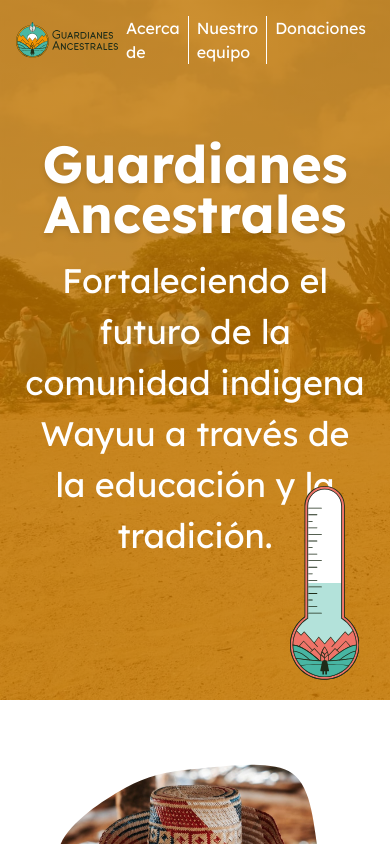
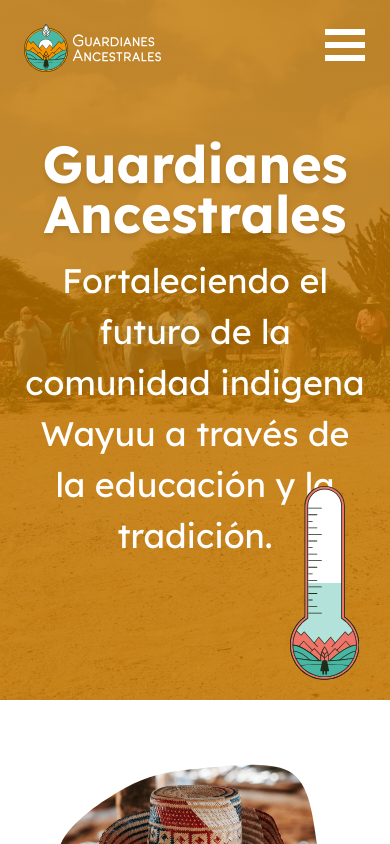
Before and after one commit to guardianes-ancestrales/website, a React (Vite) app: page / in a window 390 px wide. Shown: the top 844 px of the page. Built offline with nearby package versions, Linux system fonts and the light colour scheme; a web font is replaced by a local one.

Commit message:
add mobile navigation

```diff
--- a/src/components/donate/donate.tsx
+++ b/src/components/donate/donate.tsx
@@ -34,8 +34,8 @@ export const Donate = (): JSX.Element => {
         <div className="donate__list">
           {donationList.map((element, index) => {
             return (
-              <div className="donate__list-item-container">
-                <div className="donate__list-item" key={index}>
+              <div className="donate__list-item-container" key={index}>
+                <div className="donate__list-item">
                   <h3 className="donate__list-item-title">
                     <span className="donate__list-item-title-decor" />
                     {element.title}
--- a/src/components/faq/faq.tsx
+++ b/src/components/faq/faq.tsx
@@ -7,6 +7,9 @@ import {
 import "./faq.scss";
 
 export const Faq = (): JSX.Element => {
+  const content = {
+    title: "Preguntas frecuentes",
+  };
   const faqItems = [
     {
       title: "¿A dónde puedo enviar las donaciones?",
@@ -49,8 +52,8 @@ export const Faq = (): JSX.Element => {
   ];
 
   return (
-    <section className="faq">
-      <h2 className="faq__title">FAQ</h2>
+    <section className="faq" id="faq">
+      <h2 className="faq__title">{content.title}</h2>
       <Accordion className="faq__container" type="single" collapsible>
         {faqItems.map((item, index) => {
           return (
--- a/src/components/navbar/navbar.scss
+++ b/src/components/navbar/navbar.scss
@@ -1,6 +1,7 @@
-@import "../../styles/variables";
+@import "../../styles/mixins";
 
 .navbar {
+  @apply p-6 flex justify-between items-center;
   position: absolute;
   z-index: 2;
   width: 100%;
@@ -8,8 +9,25 @@
   color: $white;
   top: 0;
 
-  &-links {
-    li {
+  &__links {
+    @apply p-8 absolute top-0 left-0 right-0 flex-col text-center justify-center;
+    display: none;
+    background: $white;
+    color: $black;
+    height: 100vh;
+
+    @include from(lg) {
+      @apply flex flex-row justify-end;
+      background: transparent;
+      color: $white;
+      height: auto;
+    }
+  }
+
+  &__item {
+    @apply p-4;
+
+    @include from(lg) {
       padding: 0 8px;
 
       &:not(:last-child) {
@@ -17,4 +35,66 @@
       }
     }
   }
+
+  &__toggle {
+    @apply flex justify-center items-center;
+    width: 50px;
+    height: 50px;
+    transition: 1s;
+    cursor: pointer;
+    z-index: 2;
+    position: absolute;
+    top: 20px;
+    right: 20px;
+
+    @include from(lg) {
+      display: none;
+    }
+
+    &-line {
+      margin: 0;
+      display: block;
+      width: 80%;
+      height: 12%;
+      background: $white;
+      transition: 1s;
+    }
+
+    &-line::before,
+    &-line::after {
+      content: "";
+      display: block;
+      width: 100%;
+      height: 100%;
+      background: #fff;
+      position: relative;
+      transition: 1s;
+    }
+    &-line::before {
+      top: -220%;
+    }
+    &-line::after {
+      top: 120%;
+    }
+  }
+
+  &--active {
+    @media screen and (max-width: $lg) {
+      position: sticky;
+
+      .navbar {
+        &__links {
+          display: flex;
+        }
+
+        &__toggle {
+          &-line,
+          &-line::after,
+          &-line::before {
+            background: $black;
+          }
+        }
+      }
+    }
+  }
 }
--- a/src/components/navbar/navbar.tsx
+++ b/src/components/navbar/navbar.tsx
@@ -1,31 +1,67 @@
+import { useRef } from "react";
 import { Link } from "react-router-dom";
-
-import logoHorizontal from "@/assets/logo-horizontal.svg";
+import logoHorizontalWhite from "@/assets/logo-horizontal-white.svg";
 import "./navbar.scss";
 
 export const Navbar = (): JSX.Element => {
+  const buttonRef = useRef(null);
+
+  const routes = [
+    { route: "/", id: "#about", label: "Acerca de" },
+    { route: "/donar", label: "Donar" },
+    { route: "/", id: "#faq", label: "Preguntas frecuentes" },
+    { route: "/", id: "#sponsors", label: "Patrocinadores" },
+  ];
+
+  const scrollToSection =
+    (sectionId: string) => (event: { preventDefault: () => void }) => {
+      event.preventDefault();
+      const isMobile = window.innerWidth < 1024;
+
+      const section = document.querySelector(sectionId);
+
+      if (section) {
+        section.scrollIntoView({ behavior: "smooth", block: "start" });
+        if (isMobile) {
+          toggleMenu();
+        }
+      }
+    };
+
+  const toggleMenu = () => {
+    buttonRef.current?.classList.toggle("navbar--active");
+
+    document.body.style.overflow == "hidden"
+      ? (document.body.style.overflow = "unset")
+      : (document.body.style.overflow = "hidden");
+  };
+
   return (
-    <nav className="p-4 flex justify-between items-center navbar">
+    <nav className="navbar" ref={buttonRef}>
+      <div className="navbar__toggle">
+        <span className="navbar__toggle-line" onClick={toggleMenu} />
+      </div>
       <Link to="/">
         <img
-          src={logoHorizontal}
+          src={logoHorizontalWhite}
           className="h-12"
           alt="Guardianes ancestrales"
         />
       </Link>
-      <div>
-        <ul className="flex navbar-links">
-          <li>
-            <Link to="/acerca-de">Acerca de</Link>
-          </li>
-          <li>
-            <Link to="/nuestro-equipo">Nuestro equipo</Link>
-          </li>
-          <li>
-            <Link to="/donar">Donaciones</Link>
-          </li>
-        </ul>
-      </div>
+      <ul className="navbar__links">
+        {routes.map((element, index) => {
+          return (
+            <li key={index} className="navbar__item">
+              <Link
+                to={element.route}
+                onClick={element.id ? scrollToSection(element.id) : undefined}
+              >
+                {element.label}
+              </Link>
+            </li>
+          );
+        })}
+      </ul>
     </nav>
   );
 };
--- a/src/components/sponsors/sponsors.tsx
+++ b/src/components/sponsors/sponsors.tsx
@@ -54,7 +54,7 @@ export const Sponsors = (): JSX.Element => {
   }
 
   return (
-    <section className="sponsors">
+    <section className="sponsors" id="sponsors">
       {sponsors.map((section, index) => {
         return (
           <div key={index}>
--- a/src/components/story/story.tsx
+++ b/src/components/story/story.tsx
@@ -11,7 +11,7 @@ export const Story = (): JSX.Element => {
   };
 
   return (
-    <section className="story">
+    <section className="story" id="about">
       <div className="story__container">
         <div className="story__media">
           <img
```
Also changed, not shown: src/assets/logo-horizontal-white.svg (added).
